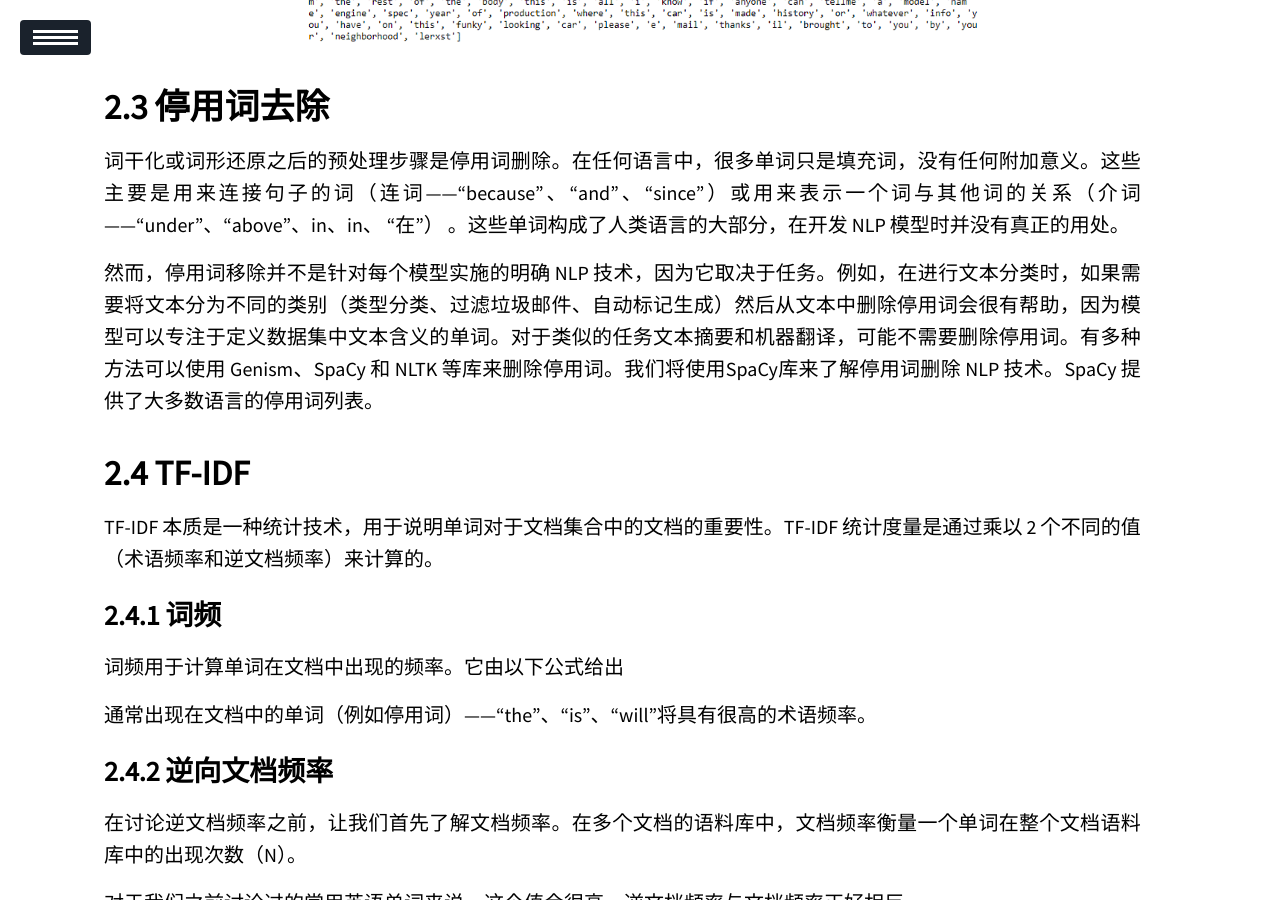
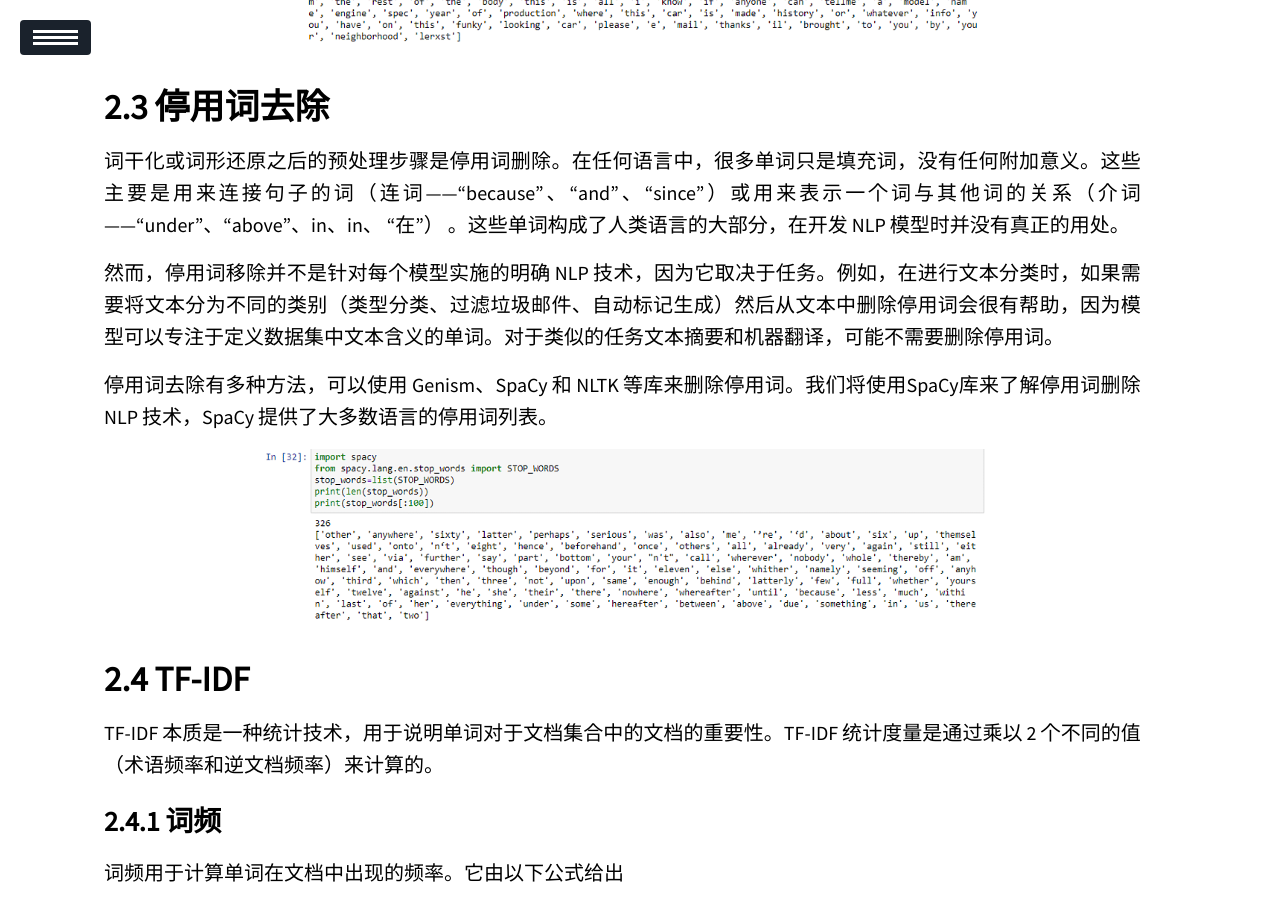
Before and after one commit to ssskz/ssskz.github.io, a Jekyll site: the page built from _posts/2024-5-19-NLP.md, in a window 1280 px wide and 900 px high, scrolled down 4616 px. Built offline with Jekyll 4.4.1, drawn with Linux system fonts in a browser that asks for light colours; our own code applies the rules of GitHub Pages for plain Markdown files; formulas are drawn with MathJax 3; a script that is not in the unit is left out.

Commit message:
7
Signed-off-by: ssskz <12497590+ssskz@user.noreply.gitee.com>

```diff
--- a/_posts/2024-5-19-NLP.md
+++ b/_posts/2024-5-19-NLP.md
@@ -124,7 +124,11 @@ Tokenization之后的预处理流程中下一个最重要的 NLP 技术是词干
 
 词干化或词形还原之后的预处理步骤是停用词删除。在任何语言中，很多单词只是填充词，没有任何附加意义。这些主要是用来连接句子的词（连词——“because”、“and”、“since”）或用来表示一个词与其他词的关系（介词——“under”、“above”、in、in、 “在”） 。这些单词构成了人类语言的大部分，在开发 NLP 模型时并没有真正的用处。
 
-然而，停用词移除并不是针对每个模型实施的明确 NLP 技术，因为它取决于任务。例如，在进行文本分类时，如果需要将文本分为不同的类别（类型分类、过滤垃圾邮件、自动标记生成）然后从文本中删除停用词会很有帮助，因为模型可以专注于定义数据集中文本含义的单词。对于类似的任务文本摘要和机器翻译，可能不需要删除停用词。有多种方法可以使用 Genism、SpaCy 和 NLTK 等库来删除停用词。我们将使用SpaCy库来了解停用词删除 NLP 技术。SpaCy 提供了大多数语言的停用词列表。
+然而，停用词移除并不是针对每个模型实施的明确 NLP 技术，因为它取决于任务。例如，在进行文本分类时，如果需要将文本分为不同的类别（类型分类、过滤垃圾邮件、自动标记生成）然后从文本中删除停用词会很有帮助，因为模型可以专注于定义数据集中文本含义的单词。对于类似的任务文本摘要和机器翻译，可能不需要删除停用词。
+
+停用词去除有多种方法，可以使用 Genism、SpaCy 和 NLTK 等库来删除停用词。我们将使用SpaCy库来了解停用词删除 NLP 技术，SpaCy 提供了大多数语言的停用词列表。
+
+<img src="https://ssskz.github.io/materials/自然语言处理/7.png" width="70%">
 
 ## TF-IDF
 
```
